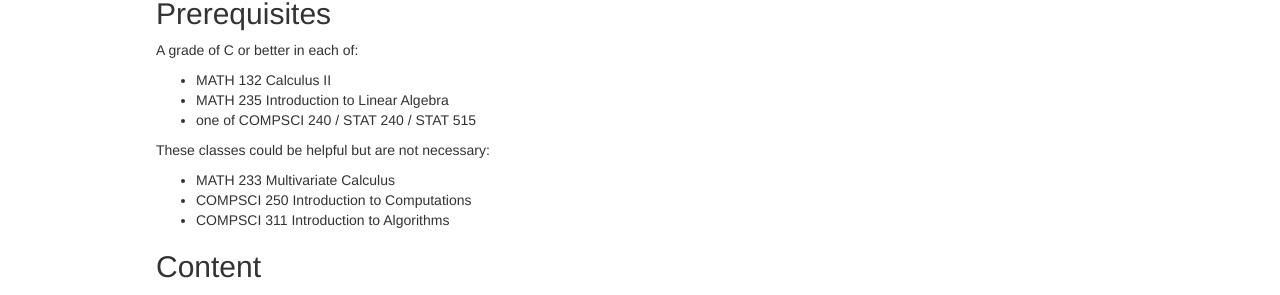
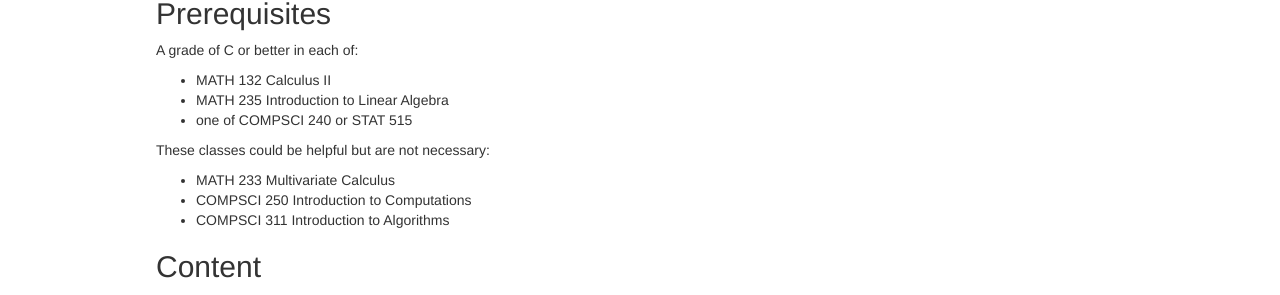
Before and after one commit to Krastanov/labwebsite, a Jekyll site: the page built from _pages/undergrad-qis.md, in a window 1280 px wide. Shown: the part 455-750 px from the top of the page. Built offline with Jekyll 4.4.1, drawn with Linux system fonts in a browser that asks for light colours; nearby versions of some CDN libraries; Markdown is read by kramdown in place of the engine named in the settings.

Commit message:
update qis 400 prereqs
Signed-off-by: Stefan Krastanov <stefan@krastanov.org>

```diff
--- a/_pages/undergrad-qis.md
+++ b/_pages/undergrad-qis.md
@@ -33,7 +33,7 @@ A grade of C or better in each of:
 
 - MATH 132 Calculus II
 - MATH 235 Introduction to Linear Algebra
-- one of COMPSCI 240 / STAT 240 / STAT 515
+- one of COMPSCI 240 or STAT 515
 
 These classes could be helpful but are not necessary:
 
```
